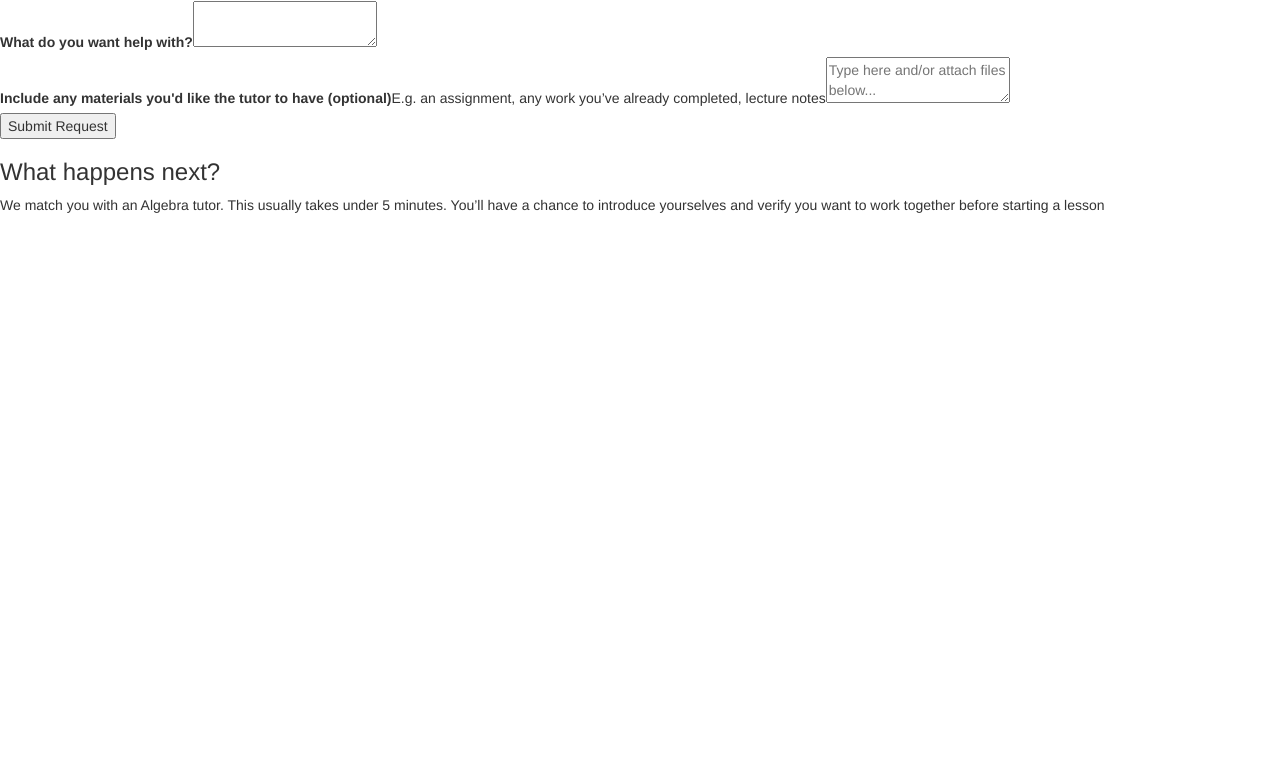
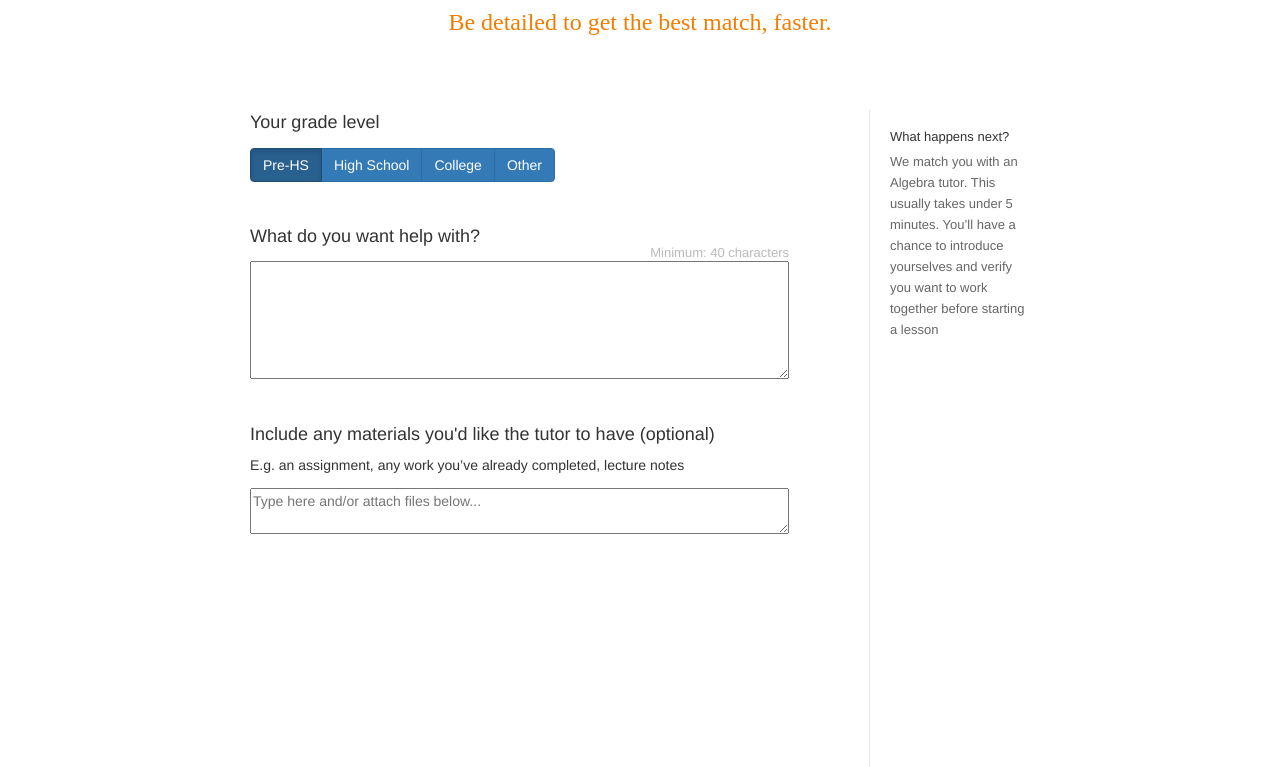
Before and after one commit to atksheu/chegg_uer, a plain HTML site: page index.html in a window 1280 px wide. Shown: the part 147-914 px from the top of the page. Before the commit the page ends 800 px from the top, so only its background shows below. Drawn offline with nearby package versions, Linux system fonts and the light colour scheme.

Commit message:
form elements overlaid

```diff
--- /dev/null
+++ b/css/layouts/index.css
@@ -0,0 +1,116 @@
+body {
+    /*background: url('../../images/template.png') no-repeat center top;*/
+    background-size: 100%;
+    height: 1000px;
+}
+
+#main {
+    width: 780px;
+    margin: 0 auto;
+}
+
+label {
+    display: block;
+    margin-bottom: 12px;
+}
+
+.input-group {
+    display: block;
+    margin-bottom: 32px;
+}
+
+.page-title,
+.page-subtitle {
+    text-align: center;
+}
+
+.page-title {
+    margin-top: 101px;
+}
+
+.page-subtitle {
+    margin-top: 15px;
+}
+
+h3 {
+    margin-bottom: 7px;
+}
+
+.content {
+    margin-top: 75px;
+}
+
+#opportunity-request-form {
+    box-sizing: border-box;
+    width: 620px;
+    padding-right: 80px;
+    border-right: 1px solid #e5e5e5;
+    float: left;
+}
+
+aside {
+    float: left;
+    width: 160px;
+    padding-left: 20px;
+}
+
+.clear {
+    clear: both;
+}
+
+.gradelevel-picker {
+    display: block;
+    height: 44px;
+}
+
+#question-statement textarea {
+    height: 118px;
+    width: 100%;
+}
+
+.input-instructions {
+    text-align: right;
+    font-size: 13px;
+    color: #bbb;
+    position: absolute;
+    right: 0;
+    top: 20px;
+}
+
+#additional-materials {
+    padding-top: 6px;
+}
+
+.label-description {
+    margin-top: -5px;
+    display: block;
+    margin-bottom: 13px;
+}
+
+#additional-materials textarea {
+    width: 100%;
+}
+
+#attachments {
+    width: 100%;
+    height: 196px;
+    margin-top: -15px;
+    margin-bottom: 18px;
+}
+
+#submit-opportunity-btn {
+    display: block;
+    width: 100%;
+    text-align: center;
+    border-radius: 8px;
+    text-transform: uppercase;
+    font-size: 21px;
+    font-weight: 700;
+    font-family: 'museo-sans-rounded', san-serif;
+    height: 60px;
+    line-height: 60px;
+    color: #fff;
+    background-color: #2CAEA6;
+    border: 0;
+    outline: 0;
+}
--- /dev/null
+++ b/css/typography.css
@@ -0,0 +1,33 @@
+h1, h2 {
+	font-family: 'museo-sans-rounded', san-serif;
+	font-weight: 100;
+}
+
+p {
+	font-size: 13px;
+	line-height: 21px;
+	color: #666;
+}
+
+label {
+	font-family: 'Helvetica Neue', Helvetica Neue, Helvetica, Arial, sans-serif;
+	color: #333;
+	font-size: 18px;
+	font-weight: normal;
+}
+
+h3 {
+	font-family: 'Helvetica Neue', Helvetica Neue, Helvetica, Arial, sans-serif;
+	color: #333;
+	font-size: 13px;
+}
+
+.page-title {
+	font-size: 36px;
+	color: #333;
+}
+
+.page-subtitle {
+	font-size: 24px;
+	color: #F27D00;
+}
--- a/index.html
+++ b/index.html
@@ -12,6 +12,8 @@
     <script src="https://use.typekit.net/txi2ato.js"></script>
     <script>try{Typekit.load({ async: true });}catch(e){}</script>
     <link href="css/bootstrap.min.css" rel="stylesheet">
+    <link href="css/typography.css" rel="stylesheet">
+    <link href="css/layouts/index.css" rel="stylesheet">
 
     <!-- HTML5 shim and Respond.js for IE8 support of HTML5 elements and media queries -->
     <!-- WARNING: Respond.js doesn't work if you view the page via file:// -->
@@ -22,29 +24,44 @@
 </head>
 
 <body>
-    <h1>Help us find you a great Algebra tutor</h1>
-    <h2>Be detailed to get the best match, faster.</h2>
+    <div id="main">
+        <h1 class="page-title">Help us find you a great Algebra tutor</h1>
+        <h2 class="page-subtitle">Be detailed to get the best match, faster.</h2>
 
-    <section>
-        <form>
+        <section class="content">
+            <form id="opportunity-request-form">
                 <div class="input-group">
                     <label>Your grade level</label>
+                    <div class="gradelevel-picker btn-group" data-toggle="buttons">
+                        <label class="btn btn-primary active">
+                            <input type="radio" name="options" id="option1" autocomplete="off" checked> Pre-HS
+                        </label>
+                        <label class="btn btn-primary">
+                            <input type="radio" name="options" id="option2" autocomplete="off"> High School
+                        </label>
+                        <label class="btn btn-primary">
+                            <input type="radio" name="options" id="option3" autocomplete="off"> College
+                        </label>
+                        <label class="btn btn-primary">
+                            <input type="radio" name="options" id="option3" autocomplete="off"> Other
+                        </label>
                     </div>
-            <div class="input-group">
+                </div>
+                <div id="question-statement" class="input-group">
                     <label>What do you want help with?</label>
-                <span class=""></span>
+                    <small class="input-instructions">Minimum: 40 characters</small>
                     <textarea></textarea>
                 </div>
-            <div class="input-group">
+                <div id="additional-materials" class="input-group">
                     <label>Include any materials you'd like the tutor to have (optional)</label>
-                <span>E.g. an assignment, any work you’ve already completed, lecture notes</span>
+                    <span class="label-description">E.g. an assignment, any work you’ve already completed, lecture notes</span>
                     <textarea placeholder="Type here and/or attach files below..."></textarea>
                 </div>
-            <div class="input-group">
+                <div id="attachments" class="input-group">
                     <div class="dropzone">
                     </div>
                 </div>
-            <button>Submit Request</button>
+                <button id="submit-opportunity-btn">Submit Request</button>
             </form>
             <aside>
                 <h3>What happens next?</h3>
@@ -54,7 +71,9 @@
                     together before starting a lesson
                 </p>
             </aside>
+            <div class="clear"></div>
         </section>
+    </div>
 
     <!-- jQuery (necessary for Bootstrap's JavaScript plugins) -->
     <script src="https://ajax.googleapis.com/ajax/libs/jquery/1.11.3/jquery.min.js"></script>
```
Also changed, not shown: images/template.png (added), 3 other files. Lines whose indentation alone changed are shown as unchanged.
